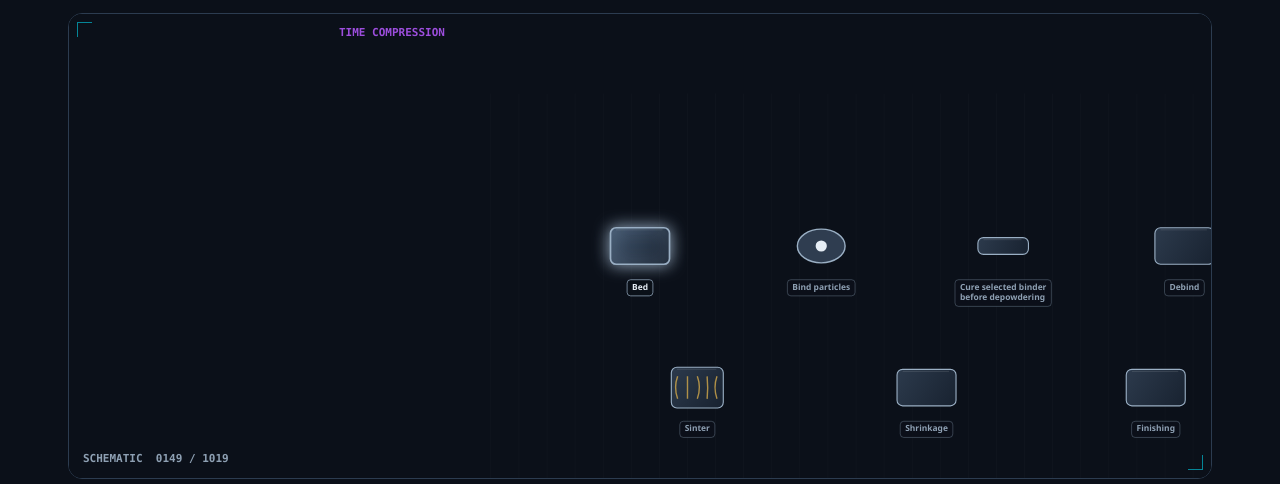
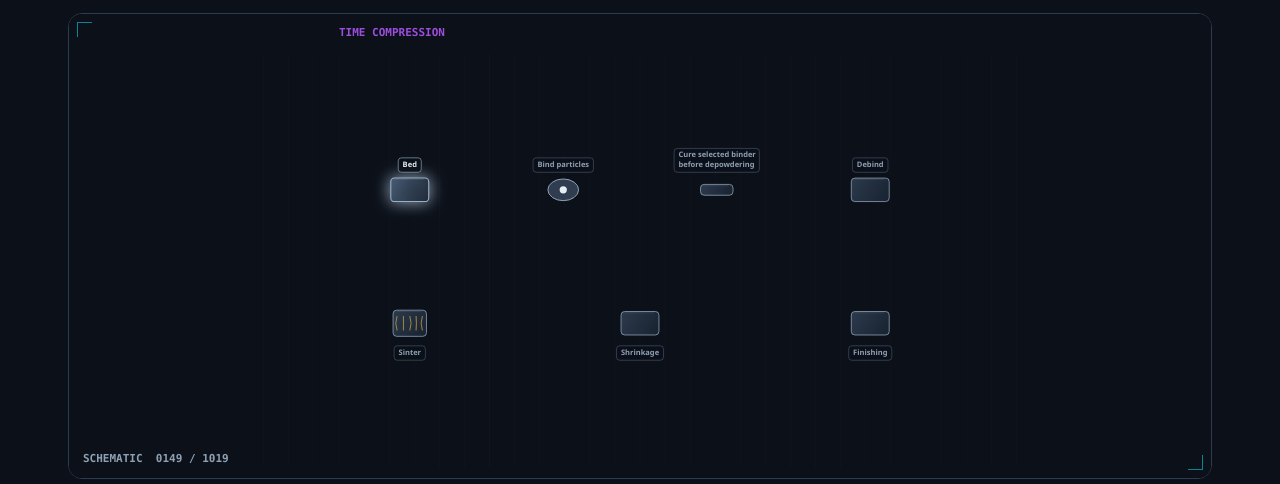
Before and after one commit to mizcausevic-dev/metal-binder-jetting-production-line-explainer, a plain HTML site: page index.html in a window 1280 px wide. Shown: the part 310-794 px from the top of the page. Drawn offline with Linux system fonts and the light colour scheme.

Commit message:
Spread schematic parts so labels no longer overlap.

```diff
--- a/engine.js
+++ b/engine.js
@@ -1141,15 +1141,7 @@
     }
     var a = cen(prev);
     var b = cen(nodes);
-    var e = si === 0 ? smooth(Math.min(1, local / 0.45)) : smooth(Math.min(1, local / 0.32));
-    var z1 = si === 4 ? 1.02 : 1.12;
-    var z0 = si === 0 ? 1.0 : 1.06;
-    return {
-      x: a.x + (b.x - a.x) * e,
-      y: a.y + (b.y - a.y) * e,
-      z: z0 + (z1 - z0) * e,
-      si: si
-    };
+    return { x: 0.5, y: 0.48, z: 1, si: si };
   }
 
   function drawSilhouette(ctx, kind) {
@@ -1195,15 +1187,17 @@
 
   function drawLabel(ctx, node, p, on) {
     ctx.font = "600 12px ui-sans-serif, Segoe UI, sans-serif";
-    var lines = wrap(ctx, node.label, 148);
+    var lines = wrap(ctx, node.label, 128);
     var w = 0;
     var i;
     for (i = 0; i < lines.length; i++) w = Math.max(w, ctx.measureText(lines[i]).width);
-    w = Math.min(156, w + 14);
+    w = Math.min(136, w + 14);
     var h = lines.length * 15 + 8;
+    var above = node.y < 0.45;
     var lx = p.x - w / 2;
-    var ly = p.y + 48;
-    if (ly + h > 680) ly = p.y - 48 - h;
+    var ly = above ? p.y - 28 - h : p.y + 36;
+    if (lx < 28) lx = 28;
+    if (lx + w > 1172) lx = 1172 - w;
     ctx.fillStyle = "rgba(11,16,25,.86)";
     roundRect(ctx, lx, ly, w, h, 5);
     ctx.fill();
@@ -1257,6 +1251,7 @@
     var accent = roleColor(node.role);
     ctx.save();
     ctx.translate(p.x, p.y);
+    ctx.scale(0.72, 0.72);
     if (on) {
       ctx.shadowColor = accent;
       ctx.shadowBlur = 16;
```
Also changed, not shown: index.html (+1 -1 lines), scene.json (+10 -10 lines).
